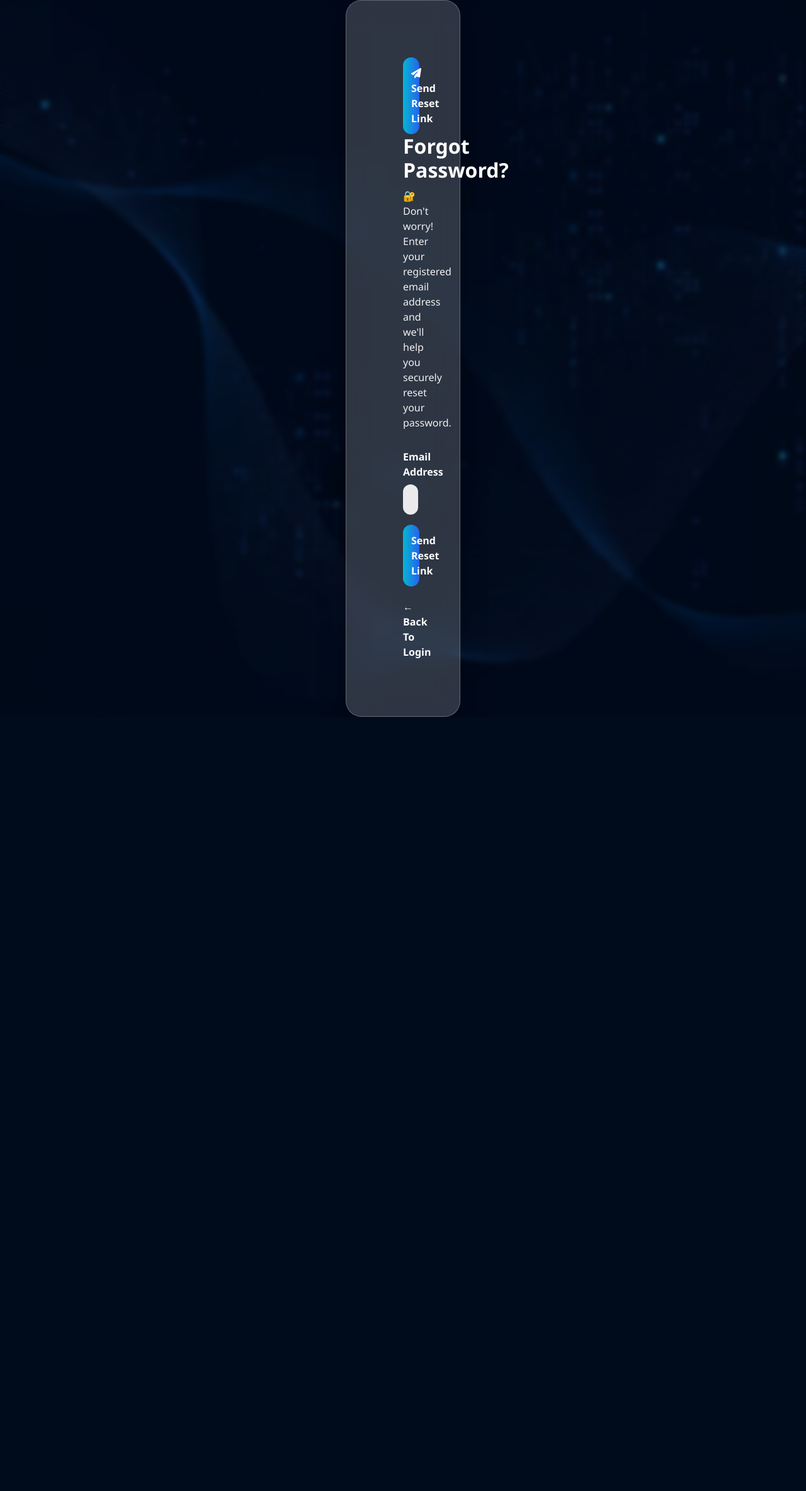
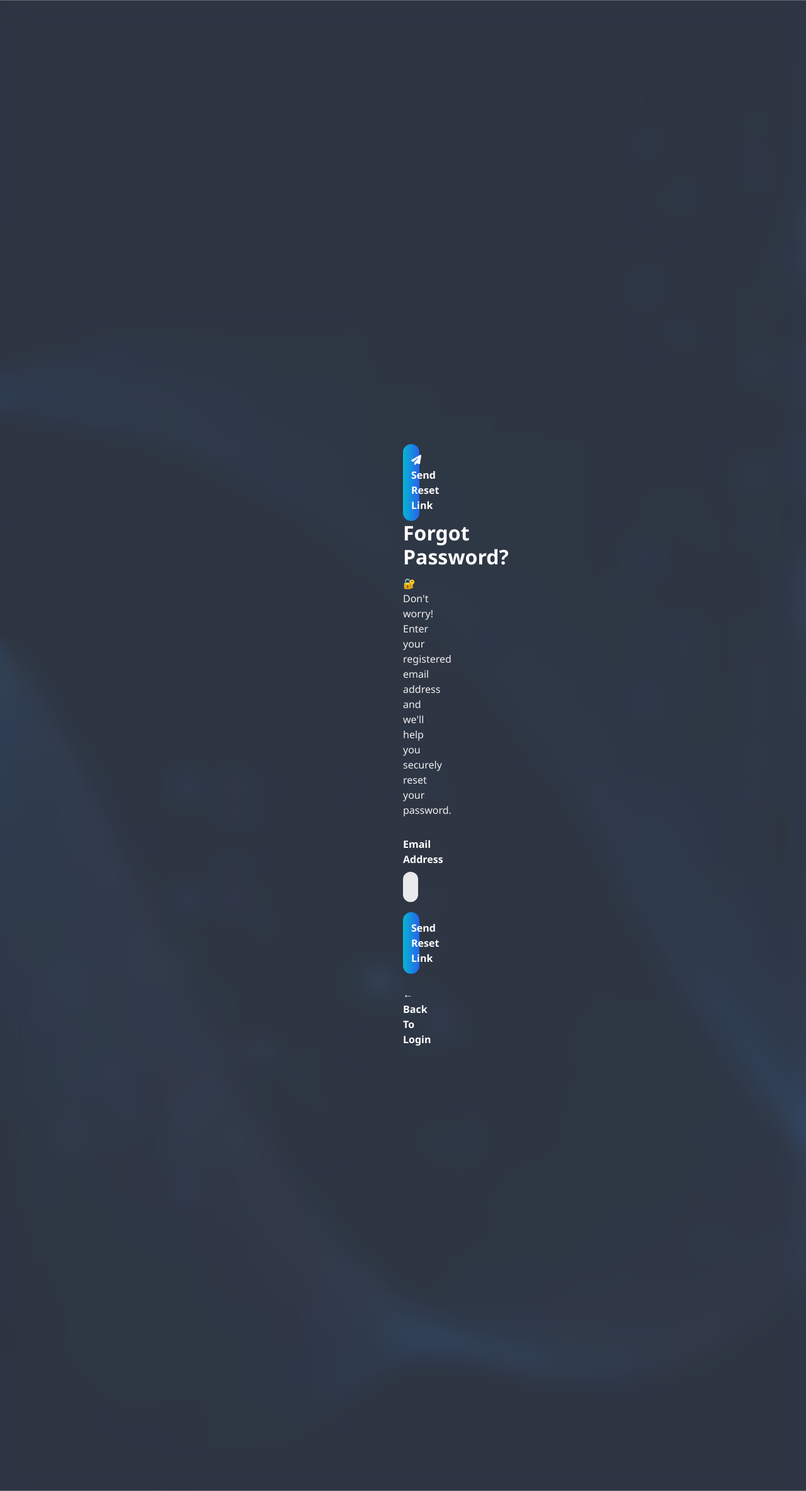
Before and after one commit to chintusasmal21-lgtm/habit_tracker, a Django app: page /forgot-password/ in a window 1280 px wide; the page is wider, and only the part inside the window is pictured. Shown: that part at 63% size. Before the commit the page ends 1138 px from the top of that part, so only its background shows below. Run offline with Django 5.2, Linux system fonts and the light colour scheme.

Commit message:
Updated forgot_password page

```diff
--- a/habits/templates/habits/forgot_password.html
+++ b/habits/templates/habits/forgot_password.html
@@ -53,9 +53,11 @@ body::before{
 
     position:relative;
 
-    width:7cap;
 
-    padding:7%;
+    width:90%;
+    max-width: 580px;
+
+    padding:55%;
 
     border-radius:25px;
 
```
